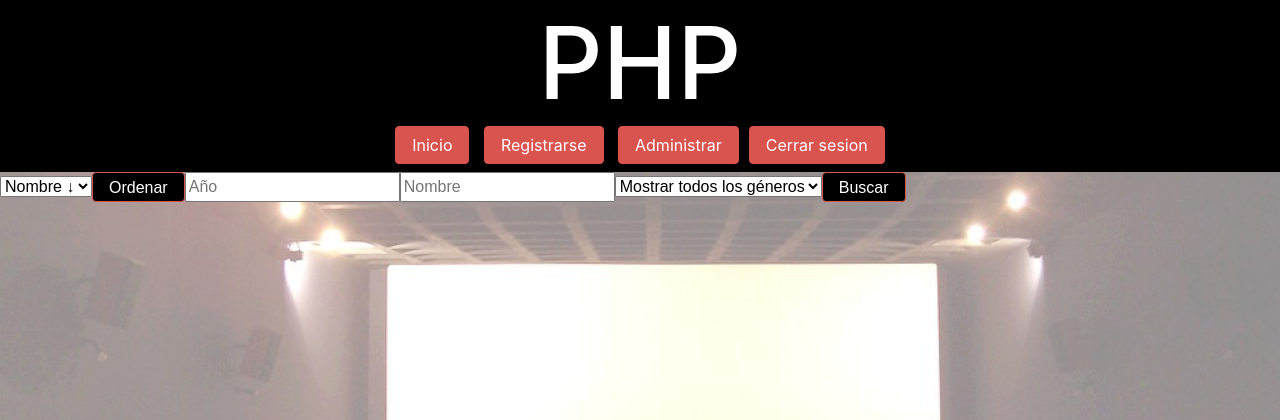
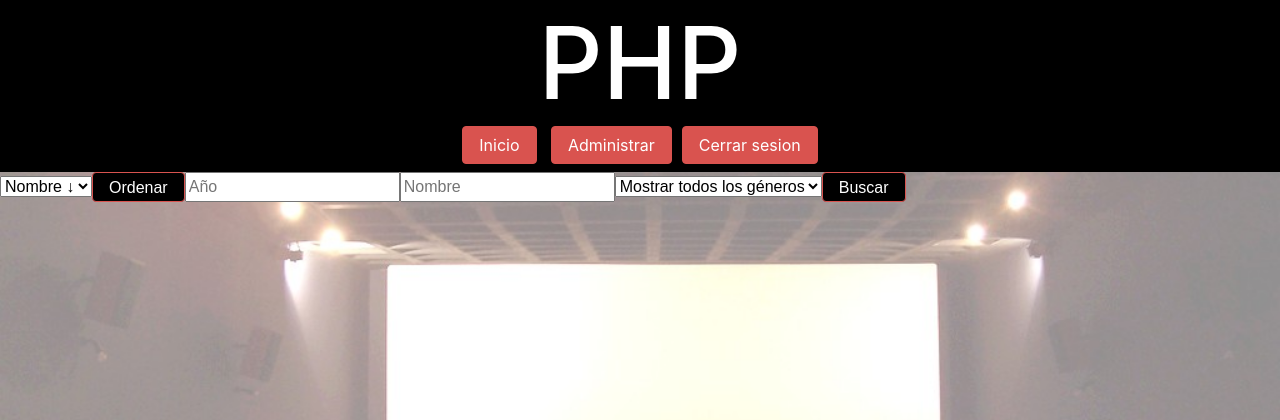
Before and after one commit to gonzalopoch/tallerphp, a PHP site: page /index.php in a window 1280 px wide. Shown: the top 420 px of the page. Run offline with PHP 8.4, Linux system fonts and the light colour scheme; the visitor is signed in with stand-in values (Sample User, id 1); data that the repository does not hold is empty.

Commit message:
Solo aparece botón Registrarse cuando no estás loggeado

```diff
--- a/menuinicio.php
+++ b/menuinicio.php
@@ -6,7 +6,6 @@
 		    </div>
 		    <div>
 		      	<a href="index.php" class="btn btn-danger navbar-btn">Inicio</a>
-		    	<a href="registro.php" class="btn btn-danger navbar-btn">Registrarse</a>
 		    	<?php
 		    	session_start();
 				if ((isset($_SESSION['tipoUsuario'])) && ($_SESSION['tipoUsuario'] == 'admin')){
@@ -16,6 +15,7 @@
 		    		echo '<a href="cerrarsesion.php" class="btn btn-danger navbar-btn">Cerrar sesion</a>';
 		    	}
 		    	else{
+		    			echo '<a href="registro.php" class="btn btn-danger navbar-btn">Registrarse</a>';
 		    		echo '<a href="iniciarsesion.php" class="btn btn-danger navbar-btn">Iniciar sesion</a>';
 		    	}
 		    	?>
```
